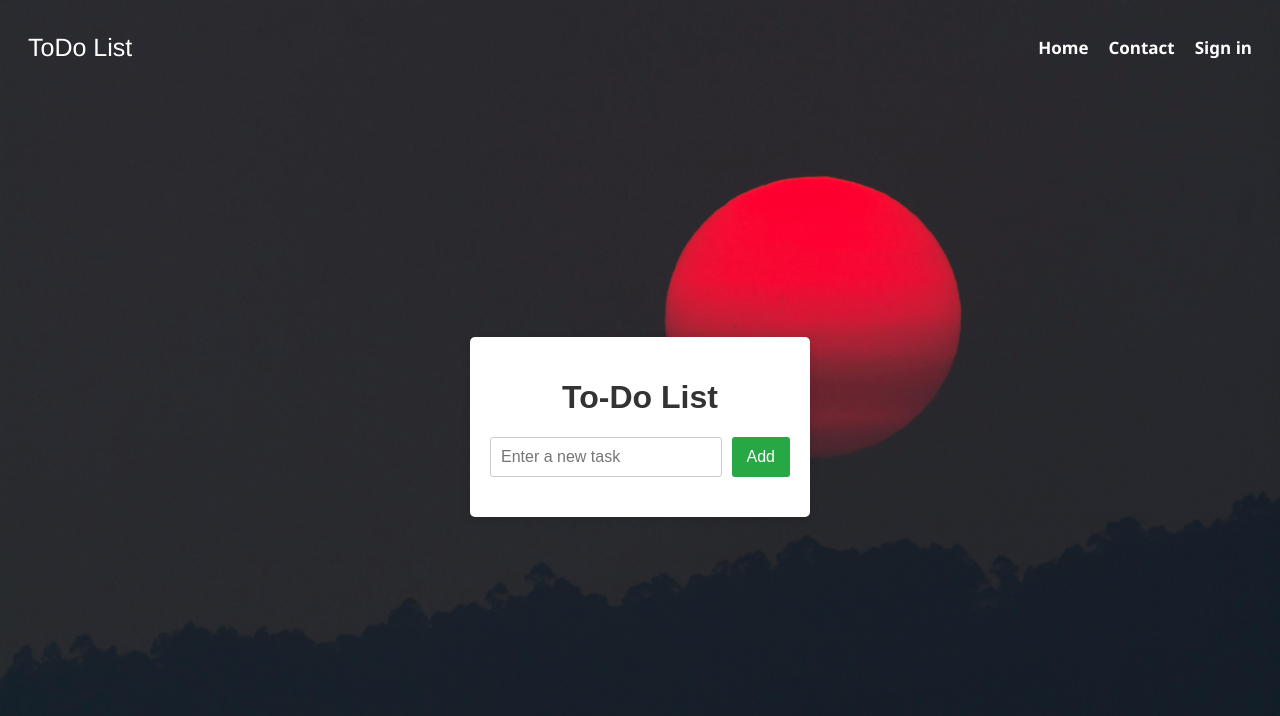
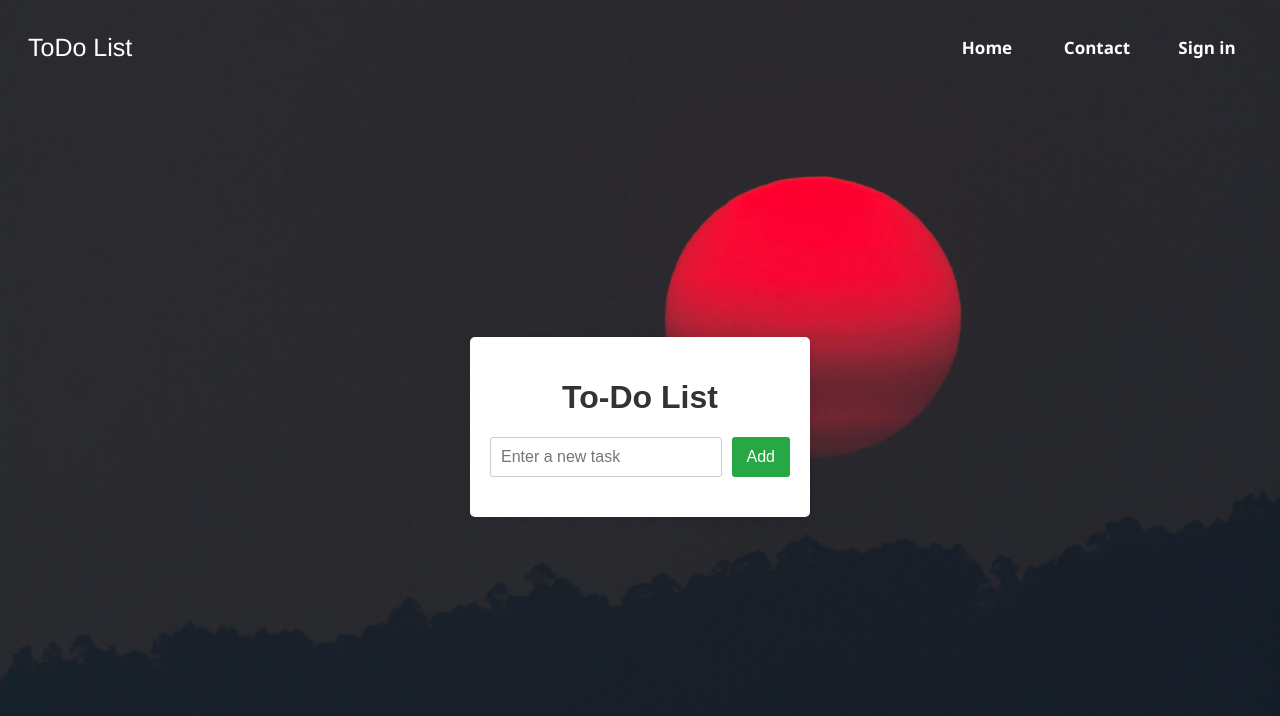
Before and after one commit to vaib2327/ToDo-list, a plain HTML site: page index.html in a window 1280 px wide. Drawn offline with Linux system fonts and the light colour scheme.

Commit message:
Update To-Dolist.css

```diff
--- a/To-Dolist.css
+++ b/To-Dolist.css
@@ -2,14 +2,6 @@ body {
    background-image: url("./ran.jpg");
    background-size: cover;
    background-position: center;
-}
-
-header{
-    width: 100%;
-    position: sticky;
-    top: 0;
-    z-index: 1;
-    background: transparent;
 }
 
 p{
@@ -26,6 +18,16 @@ a{
     font-family: 'Segoe UI', Tahoma, Geneva, Verdana, sans-serif;
     font-size: 17px;
     font-weight: 700;
+     width: 90px;
+    height: 30px;
+    text-align: center;
+    padding-top: 7px;
+    transition: 0.2s ease-in;
+}
+
+a:hover{
+   background-color: #dc3545;
+    border-radius: 20px;
 }
 
 .logo{
```
